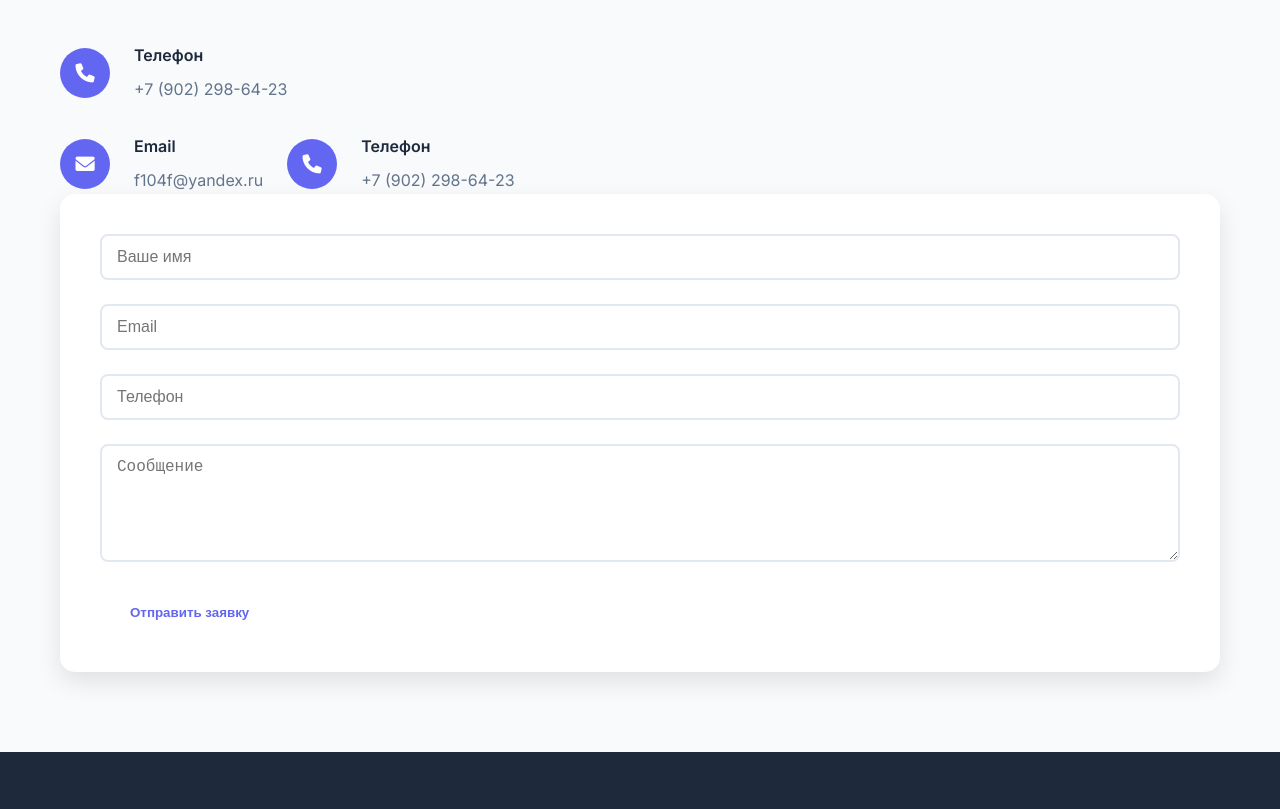
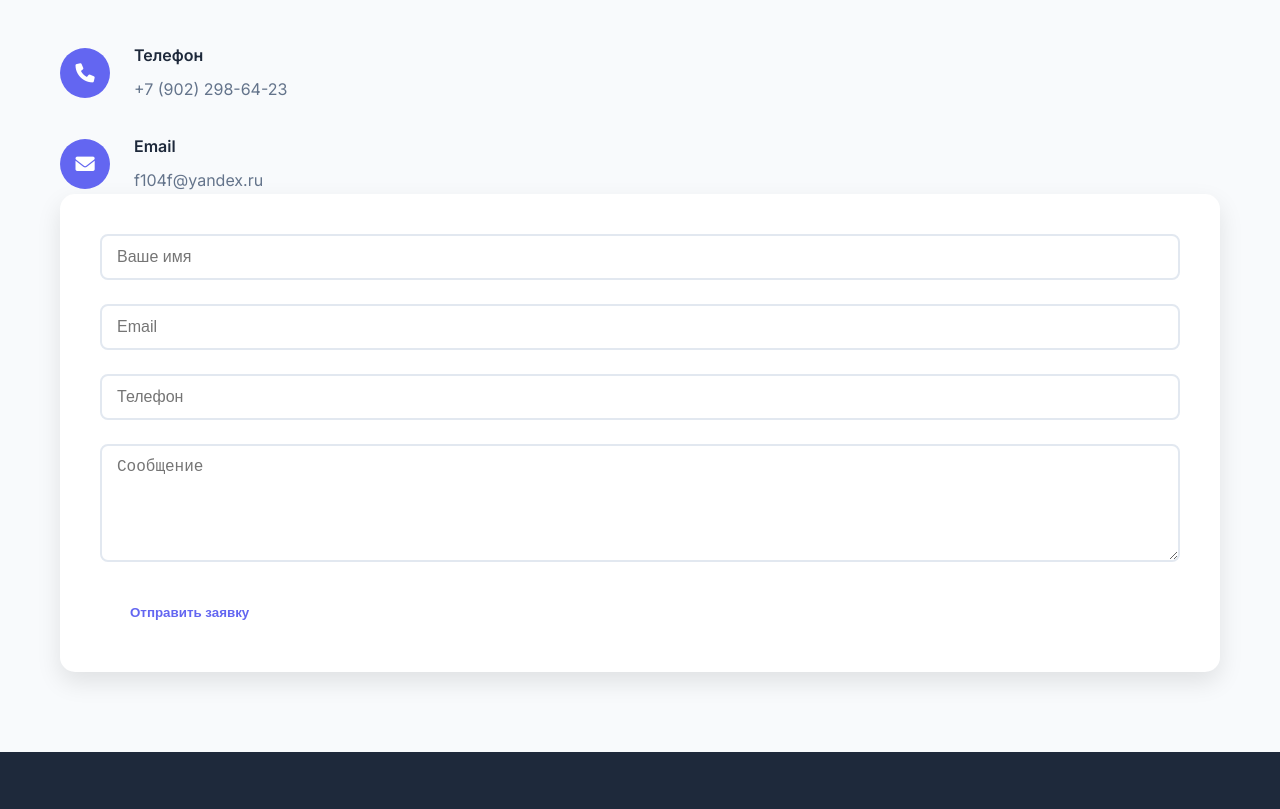
Before and after one commit to Tapzah19/---, a plain HTML site: page index.html in a window 1280 px wide. Shown: the part 2820-3629 px from the top of the page. Drawn offline with Linux system fonts and the light colour scheme.

Commit message:
Update index.html

```diff
--- a/index.html
+++ b/index.html
@@ -184,13 +184,6 @@
                             <h4>Email</h4>
                             <p>f104f@yandex.ru</p>
                         </div>
-					<div class="contact-item">
-                        <i class="fas fa-phone"></i>
-                        <div>
-                            <h4>Телефон</h4>
-                            <p>+7 (902) 298-64-23</p>
-                        </div>
-                    </div>
                 </div>
                     </div>
 				</div>
```
